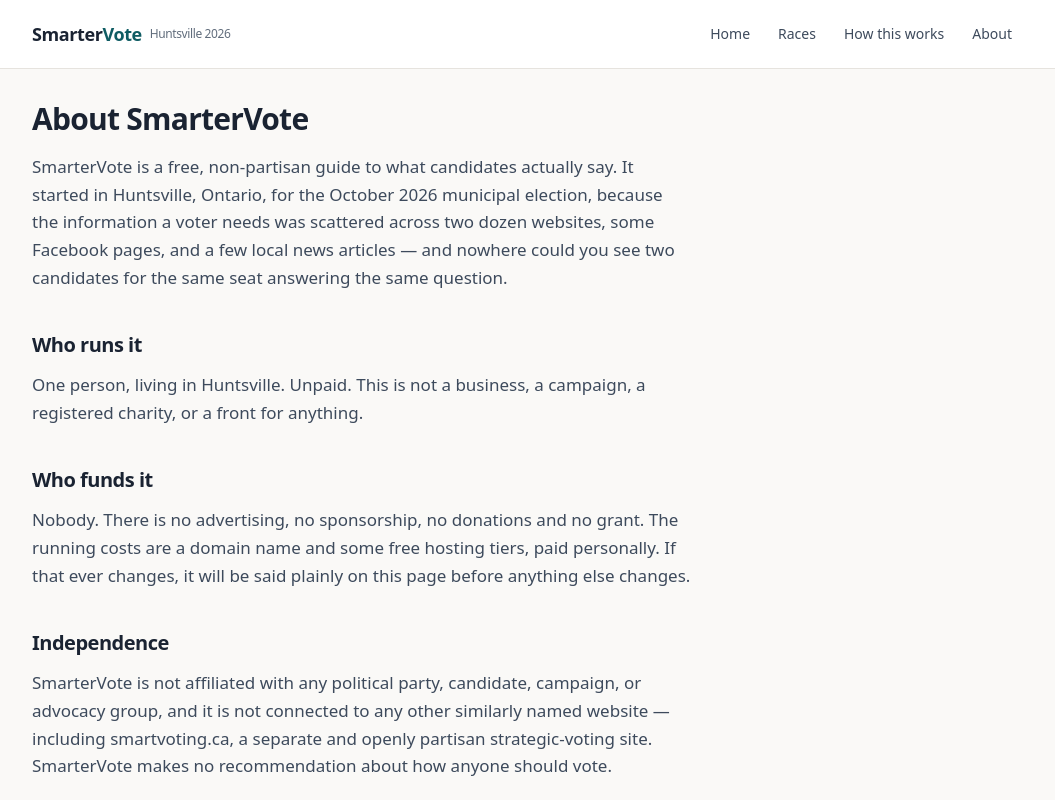
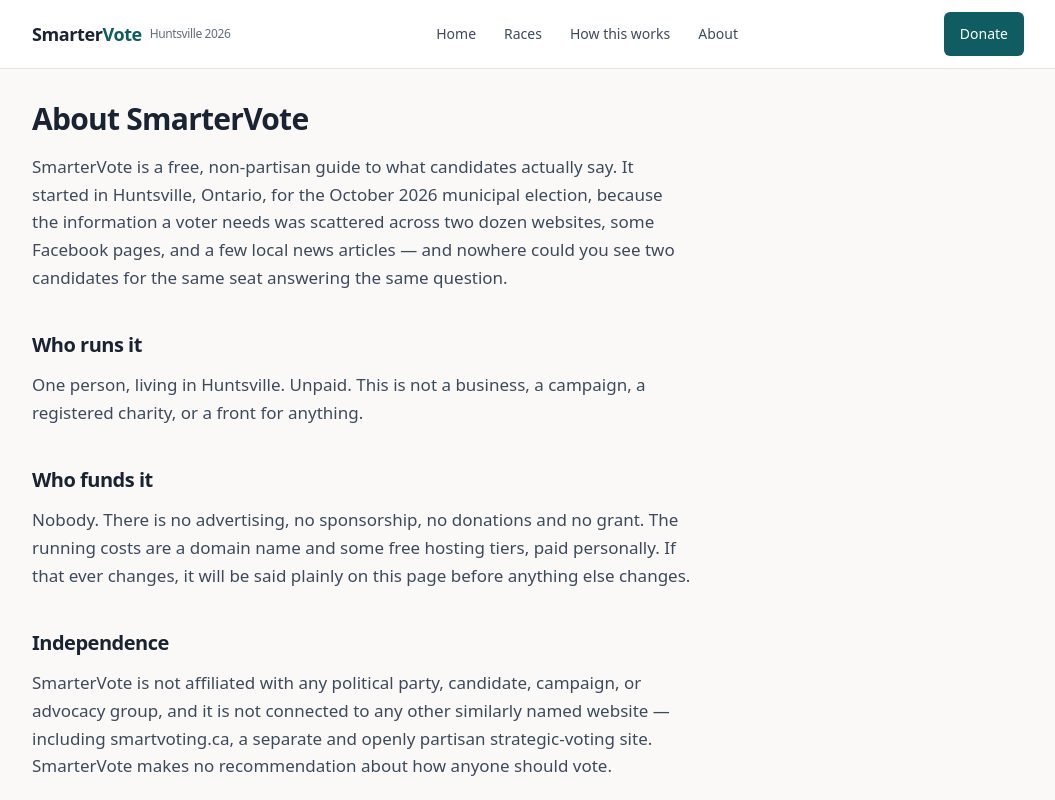
Before and after one commit to zapper71/smartervote, a Next.js app: page /about in a window 1280 px wide. Shown: the top 800 px of the page, without its empty margins (112-1167 px from the left). Built offline with nearby package versions, Linux system fonts and the light colour scheme.

Commit message:
Add 'Donate' link to Nav component
Added a 'Donate' link to the navigation component.

```diff
--- a/components/Nav.tsx
+++ b/components/Nav.tsx
@@ -38,7 +38,15 @@
               </Link>
             </li>
           ))}
-        </ul>
+                </ul>
+        <a
+          href="https://gofund.me/9b32a40d4"
+          target="_blank"
+          rel="noopener noreferrer"
+          className="tap-target rounded-md bg-accent px-4 py-2 text-sm font-medium text-white no-underline hover:bg-accent-hover"
+        >
+          Donate
+        </a>
       </nav>
     </header>
   );
```
